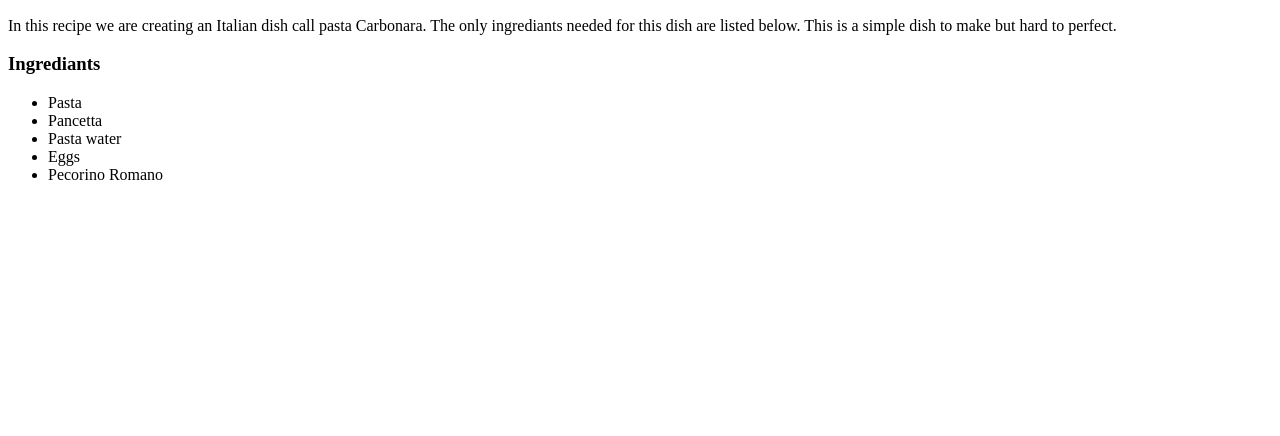
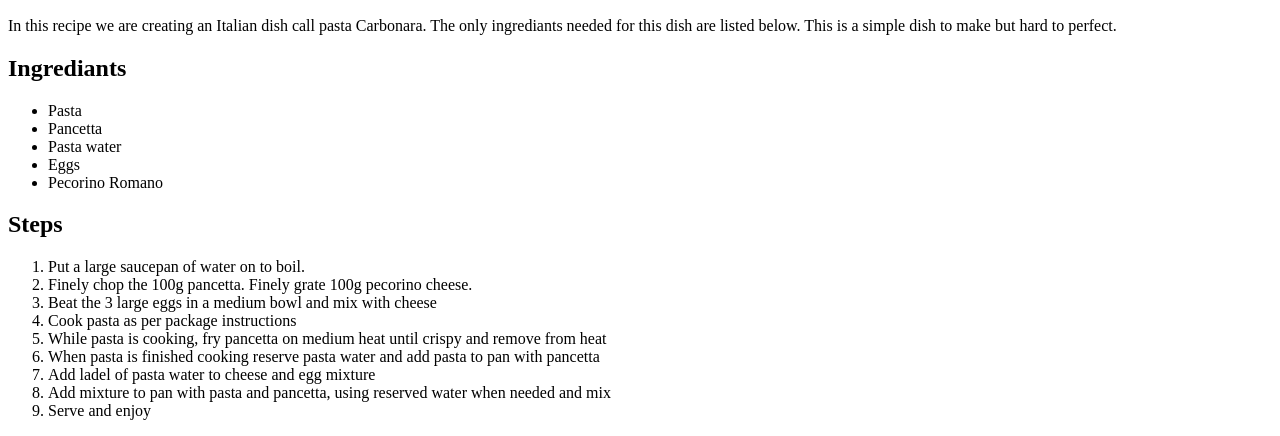
Before and after one commit to PedroyH/odin-recipes, a plain HTML site: page recipes/carbonara.html in a window 1280 px wide. Shown: the part 434-870 px from the top of the page. Before the commit the page ends 800 px from the top, so only its background shows below. Drawn offline with Linux system fonts and the light colour scheme.

Commit message:
Added basic steps to making dish

```diff
--- a/recipes/carbonara.html
+++ b/recipes/carbonara.html
@@ -14,7 +14,7 @@
         <p>In this recipe we are creating an Italian dish call pasta Carbonara. The only ingrediants needed for this dish are listed below.
             This is a simple dish to make but hard to perfect.
         </p>
-        <h3>Ingrediants</h3>
+        <h2>Ingrediants</h2>
         <ul>
             <li>Pasta</li>
             <li>Pancetta</li>
@@ -22,5 +22,18 @@
             <li>Eggs</li>
             <li>Pecorino Romano</li>
         </ul>
+
+        <h2>Steps</h2>
+        <ol>
+            <li>Put a large saucepan of water on to boil.</li>
+            <li>Finely chop the 100g pancetta. Finely grate 100g pecorino cheese.</li>
+            <li>Beat the 3 large eggs in a medium bowl and mix with cheese</li>
+            <li>Cook pasta as per package instructions</li>
+            <li>While pasta is cooking, fry pancetta on medium heat until crispy and remove from heat</li>
+            <li>When pasta is finished cooking reserve pasta water and add pasta to pan with pancetta</li>
+            <li>Add ladel of pasta water to cheese and egg mixture </li>
+            <li>Add mixture to pan with pasta and pancetta, using reserved water when needed and mix</li>
+            <li>Serve and enjoy</li>
+        </ol>
     </body>
 </html>
```
